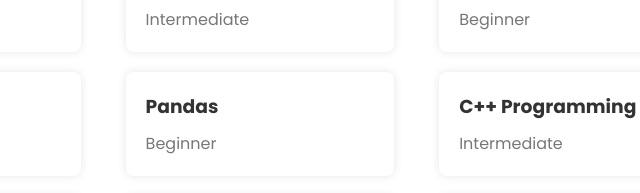
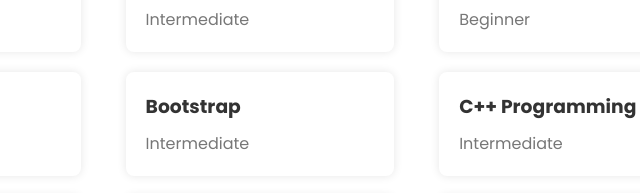
Before and after one commit to Juhi635/Portfolio, a plain HTML site: page index.html in a window 1280 px wide. Shown: the part 2513-2706 px from the top of the page, 380-1020 px from the left. Drawn offline with Linux system fonts and the light colour scheme.

Commit message:
Update index.html

```diff
--- a/index.html
+++ b/index.html
@@ -99,8 +99,8 @@
             <p>Intermediate</p>
         </div>
         <div class="skill">
-            <h3>Pandas</h3>
-            <p>Beginner</p>
+            <h3>Bootstrap</h3>
+            <p>Intermediate</p>
         </div>
         <div class="skill">
             <h3>C++ Programming</h3>
```
